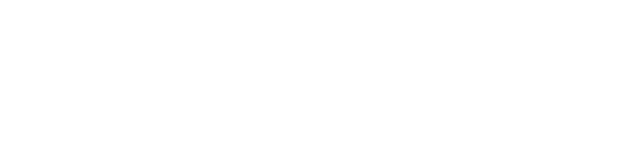
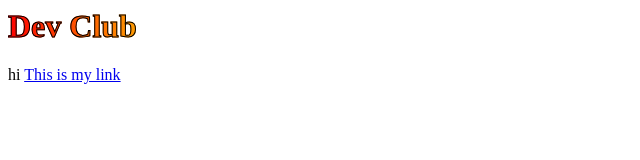
Before and after one commit to Chromoka/workspace, a plain HTML site: page index.html in a window 1280 px wide. Shown: the whole page, without its empty margins (0-640 px from the left). Drawn offline with Linux system fonts and the light colour scheme.

Commit message:
modified stuff

```diff
--- a/index.html
+++ b/index.html
@@ -2,8 +2,12 @@
     <head>
         <meta charset="utf-8">
         <meta name="viewport" content="width=device-width, initial-scale=1.0">
+        <title>Swirl</title>
+        <link rel="stylesheet" href="style.css">
     </head>
     <body>
-
+        <h1 class="rainbow">Dev Club</h1>
+        hi
+        <a href="page.html">This is my link</a>
     </body>
 </html>
--- a/style.css
+++ b/style.css
@@ -0,0 +1,6 @@
+.rainbow {
+    color: transparent;
+    background-image: linear-gradient(90deg, #f00, #ff0, #0f0, #0ff, #00f, #f0f, #f00);
+    background-clip: text;
+    -webkit-text-stroke: 1px black;
+}
```
Also changed, not shown: page.html (added, +11 -0 lines), script.js (deleted).
